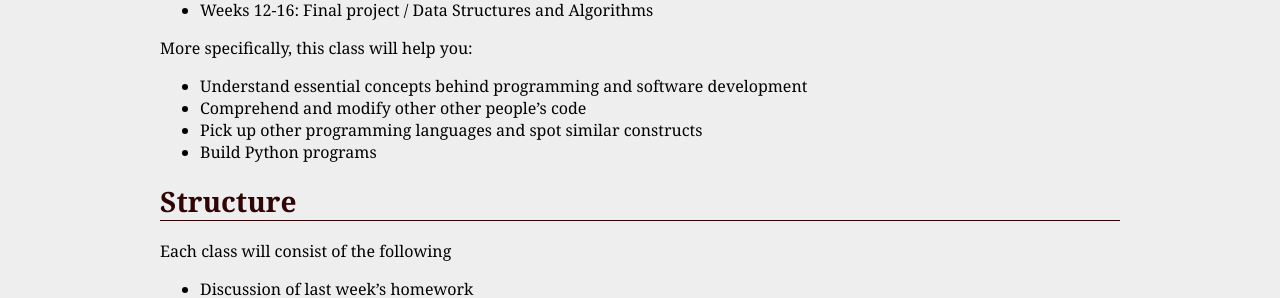
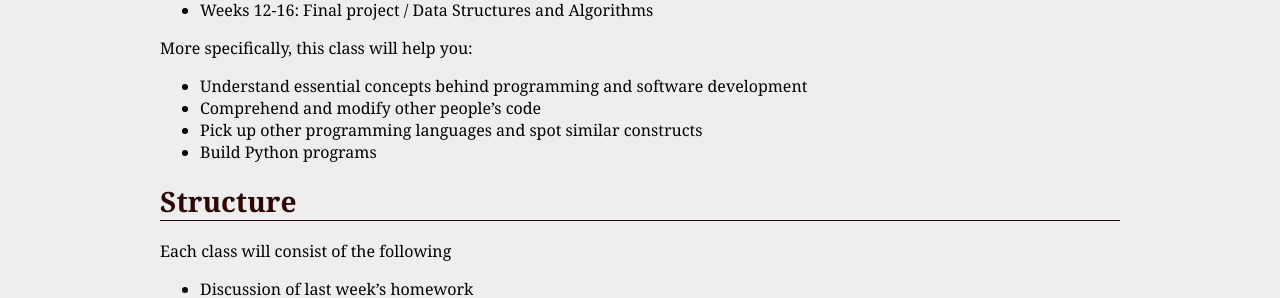
Before and after one commit to jversoza/MTEC2002, a Jekyll site: the page built from index.markdown, in a window 1280 px wide. Shown: the part 445-743 px from the top of the page. Built offline with Jekyll 4.4.1, drawn with Linux system fonts in a browser that asks for light colours.

Commit message:
fixed typo in index

```diff
--- a/index.markdown
+++ b/index.markdown
@@ -13,7 +13,7 @@ This class will cover basic to intermediate programming concepts using Python.
 
 More specifically, this class will help you:
 * Understand essential concepts behind programming and software development
-* Comprehend and modify other other people's code
+* Comprehend and modify other people's code
 * Pick up other programming languages and spot similar constructs
 * Build Python programs
 
```
